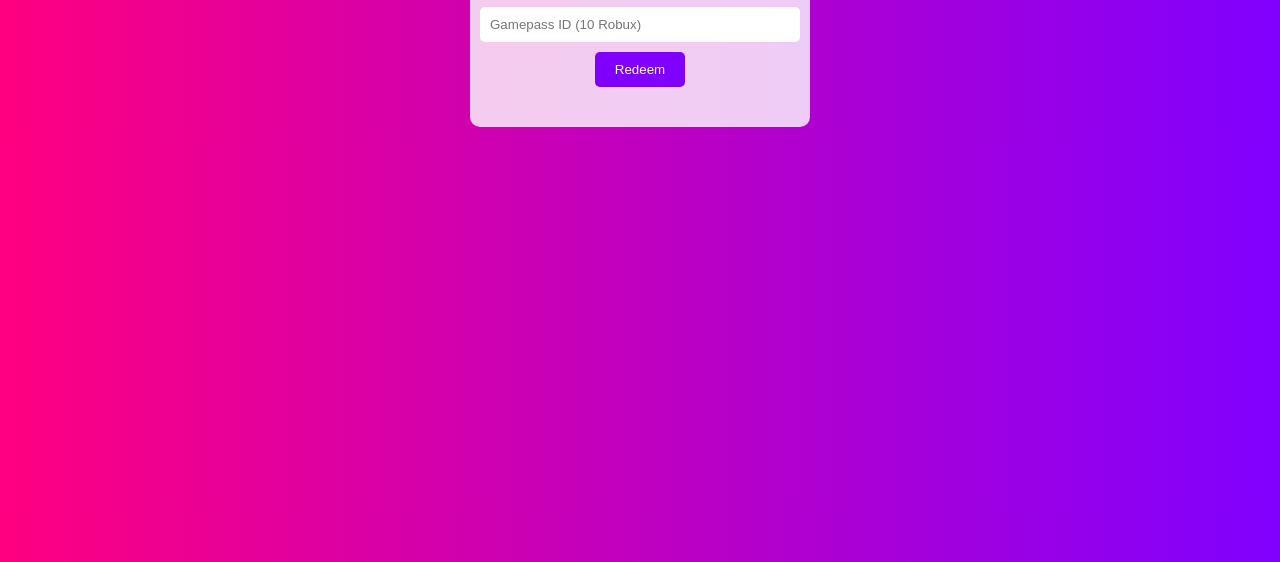
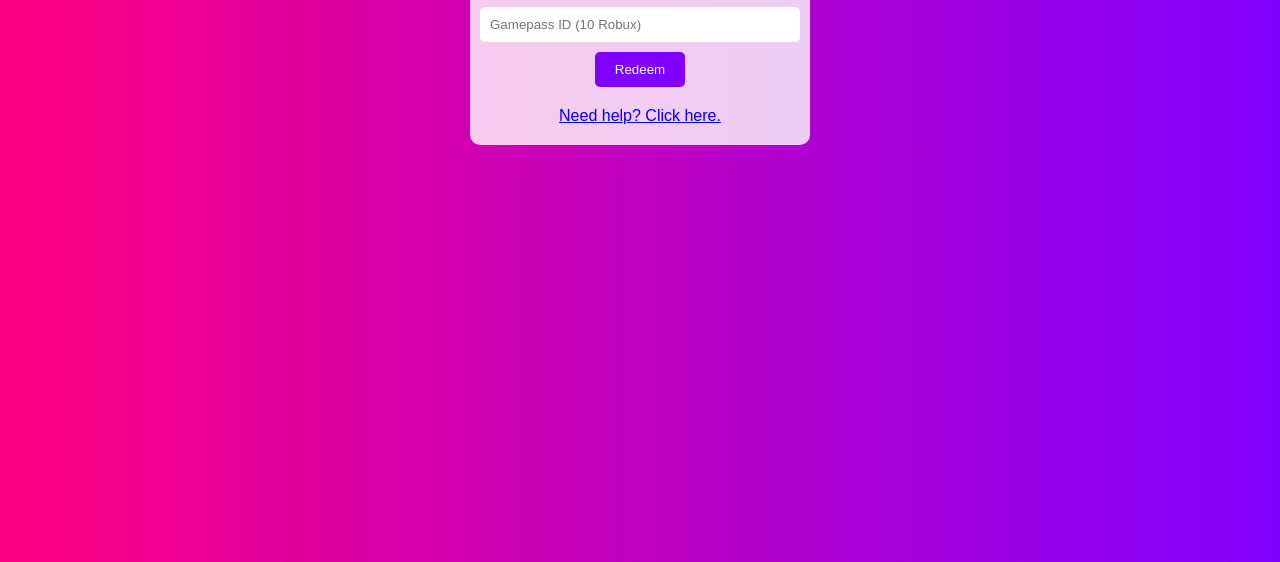
Before and after one commit to StandRedo/standredo.github.io, a plain HTML site: page index.html in a window 1280 px wide. Shown: the part 238-800 px from the top of the page. Drawn offline with nearby package versions, Linux system fonts and the light colour scheme.

Commit message:
Update index.html

```diff
--- a/index.html
+++ b/index.html
@@ -12,7 +12,6 @@
     h1 {
       color: white;
     }
-
     .form-container {
   display: flex;
   flex-direction: column;
@@ -55,8 +54,10 @@
     <input type="text" id="idInput" placeholder="Gamepass ID (10 Robux)">
     <button id="redeemButton">Redeem</button>
     <div id="responseText"></div>
+    <div>
+      <a href="https://code.standred.dev/help" target="_blank">Need help? Click here.</a>
     </div>
-
+  </div>
   <script src="https://ajax.googleapis.com/ajax/libs/jquery/3.6.0/jquery.min.js"></script>
   <script>
     $(document).ready(function() {
```
Lines whose indentation alone changed are shown as unchanged.
